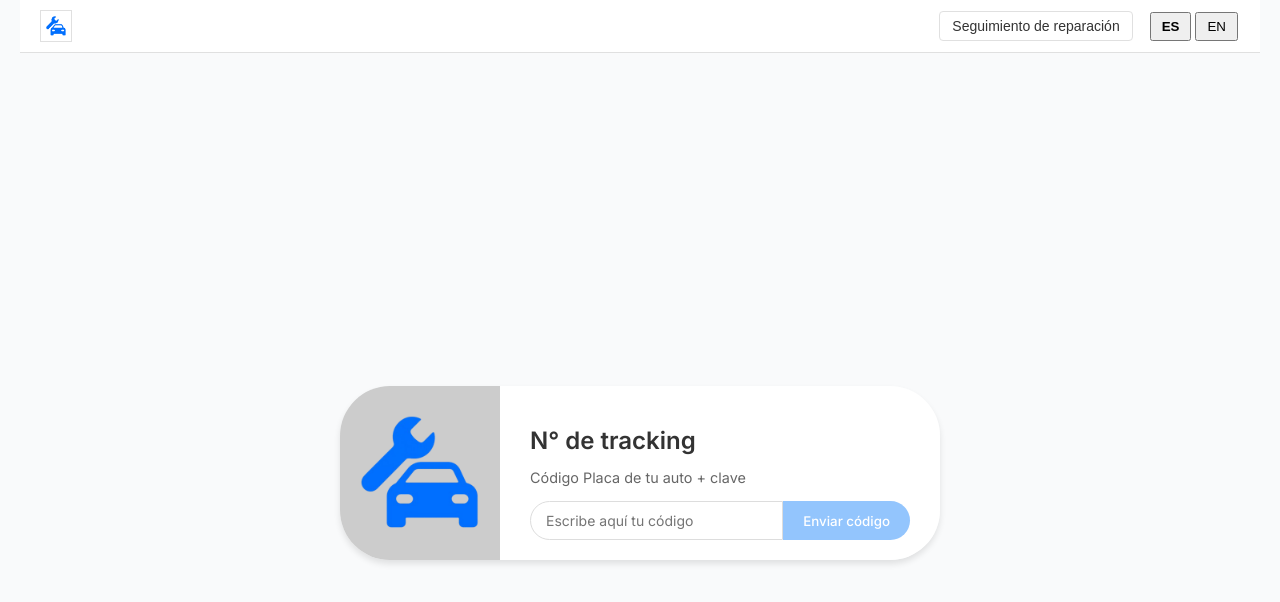
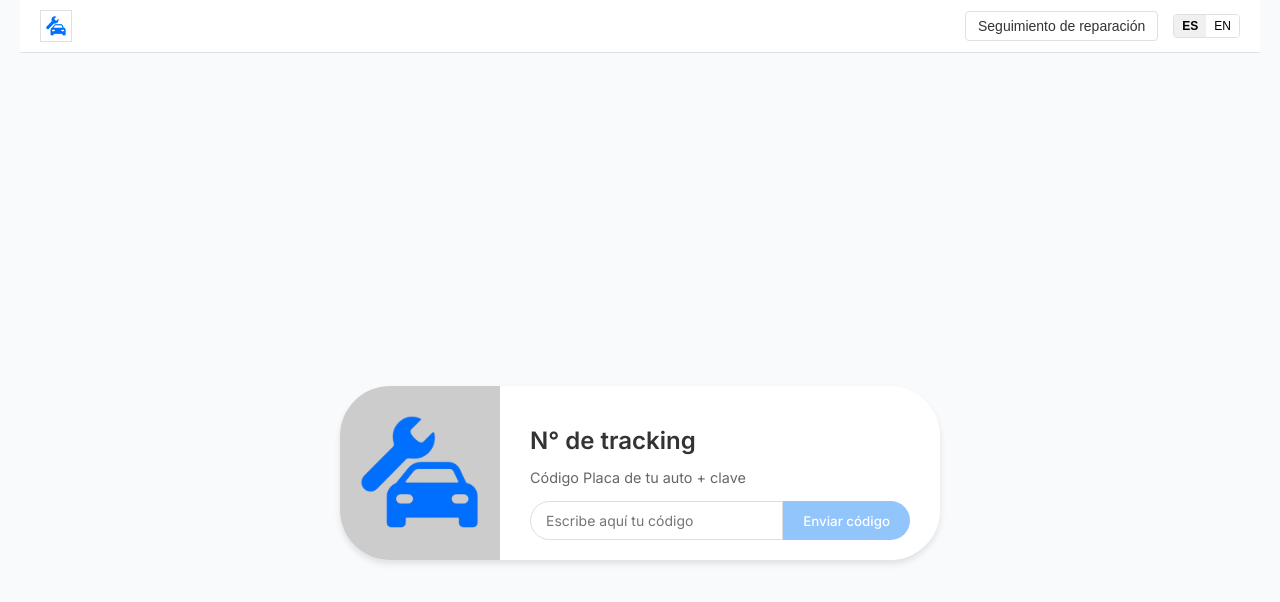
Before and after one commit to Tulio-pe/Tallerazo-Front, an Angular app: page / in a window 1280 px wide. Shown: the top 602 px of the page. Built offline with nearby package versions, Linux system fonts and the light colour scheme.

Commit message:
refactor: few problems.

```diff
--- a/src/app/public/components/language-switcher/language-switcher.component.ts
+++ b/src/app/public/components/language-switcher/language-switcher.component.ts
@@ -1,38 +1,30 @@
-// En tu language-switcher.component.ts
-import { Component } from '@angular/core';
-import  { TranslationService } from "../../../coretrack/services/translation.service"
+import { Component, OnInit } from '@angular/core';
+import { CommonModule } from '@angular/common';
+import { TranslationService } from '../../../coretrack/services/translation.service'; // Ajusta la ruta según tu estructura
 
 @Component({
   selector: 'app-language-switcher',
-  template: `
-    <div class="language-buttons">
-      <button (click)="switchLanguage('es')" [class.active]="currentLang === 'es'">ES</button>
-      <button (click)="switchLanguage('en')" [class.active]="currentLang === 'en'">EN</button>
-    </div>
-  `,
-  styles: [`
-    .language-buttons button {
-      padding: 5px 10px;
-      margin: 0 2px;
-    }
-    .active {
-      font-weight: bold;
-    }
-  `]
+  standalone: true,
+  imports: [CommonModule],
+  templateUrl: './language-switcher.component.html',
+  styleUrls: ['./language-switcher.component.css']
 })
-export class LanguageSwitcherComponent {
-  currentLang: string;
+export class LanguageSwitcherComponent implements OnInit {
+  currentLanguage: string = 'es';  // Idioma por defecto
 
-  constructor(private translationService: TranslationService) {
-    this.currentLang = this.translationService.getCurrentLanguage();
+  constructor(private translationService: TranslationService) { }
 
-    // Subscribirse a cambios de idioma
+  ngOnInit(): void {
+    // Obtener el idioma actual al iniciar
+    this.currentLanguage = this.translationService.getCurrentLanguage();
+
+    // Suscribirse a cambios de idioma
     this.translationService.currentLanguage$.subscribe(lang => {
-      this.currentLang = lang;
+      this.currentLanguage = lang;
     });
   }
 
-  switchLanguage(lang: string): void {
+  changeLanguage(lang: string): void {
     this.translationService.changeLanguage(lang);
   }
 }
```
